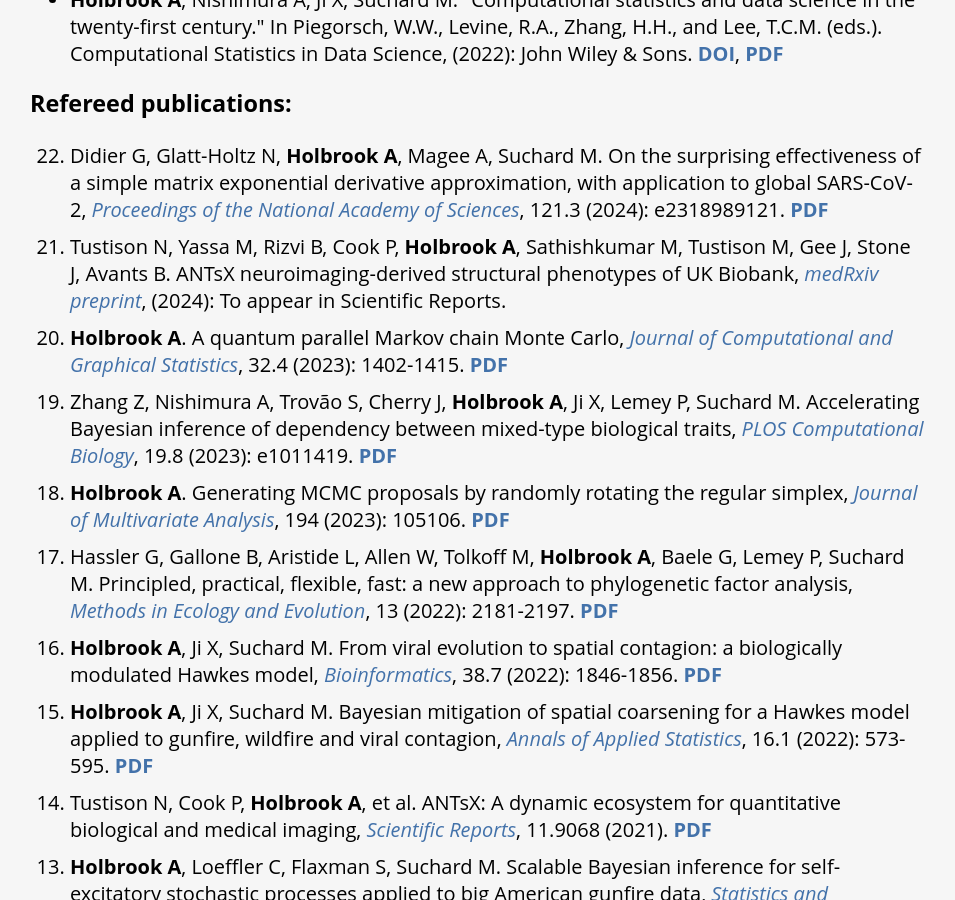
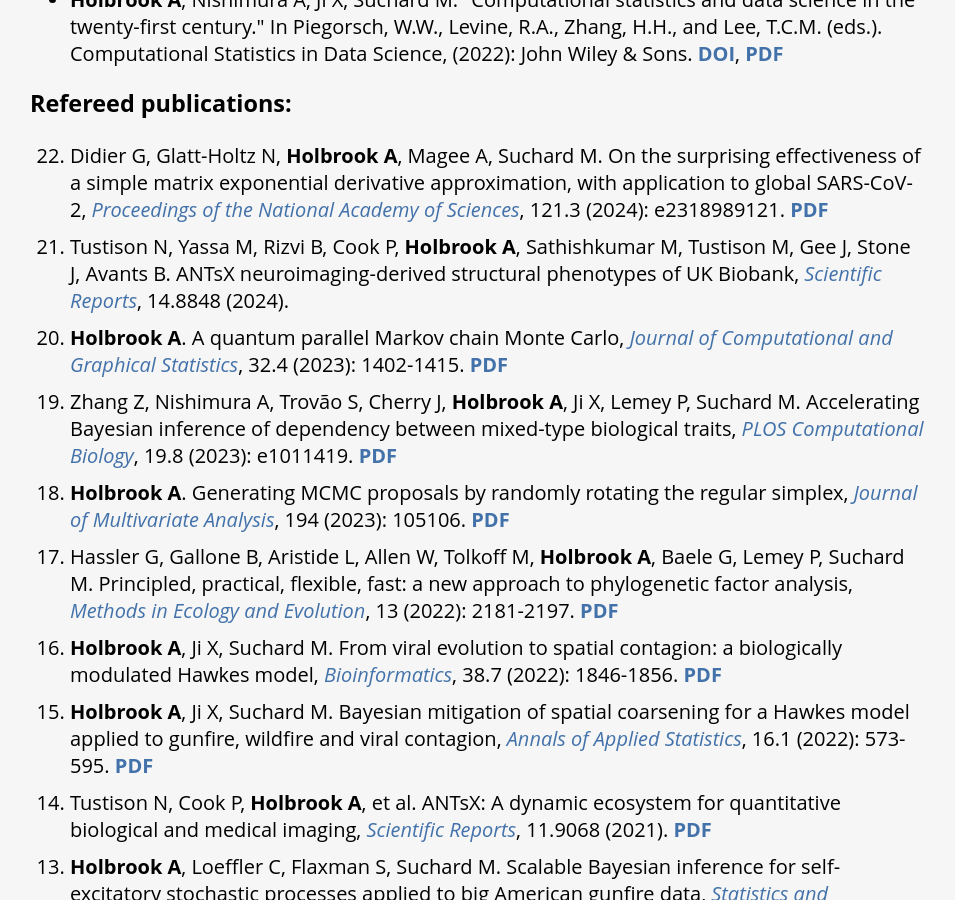
Before and after one commit to andrewjholbrook/andrewjholbrook.github.io, a Jekyll site: the page built from research.html, in a window 1280 px wide and 900 px high, scrolled down 837 px. Shown: the whole window, without its empty margins (162-1117 px from the left). Built offline with Jekyll 4.4.1, drawn with Linux system fonts in a browser that asks for light colours; a style sheet for code colours, icons or effects is not loaded.

Commit message:
Update research.html

```diff
--- a/research.html
+++ b/research.html
@@ -30,7 +30,7 @@ John Wiley & Sons. <b><a href="https://doi.org/10.1002/9781118445112.stat08324"
 
   <ol id="pubs" reversed>
                 <li> Didier G, Glatt-Holtz N, <b>Holbrook A</b>, Magee A, Suchard M. On the surprising effectiveness of a simple matrix exponential derivative approximation, with application to global SARS-CoV-2, <i><a href="https://doi.org/10.1073/pnas.2318989121" target="_blank">Proceedings of the National Academy of Sciences</a></i>, 121.3 (2024): e2318989121. <a href="papers/pnas.pdf" target="_blank"><b>PDF</b></a></li>
-                <li> Tustison N, Yassa M, Rizvi B, Cook P, <b>Holbrook A</b>, Sathishkumar M, Tustison M, Gee J, Stone J, Avants B. ANTsX neuroimaging-derived structural phenotypes of UK Biobank, <i><a href="https://www.medrxiv.org/content/10.1101/2023.01.17.23284693v1" target="_blank">medRxiv preprint</a></i>, (2024): To appear in Scientific Reports.</li>
+                <li> Tustison N, Yassa M, Rizvi B, Cook P, <b>Holbrook A</b>, Sathishkumar M, Tustison M, Gee J, Stone J, Avants B. ANTsX neuroimaging-derived structural phenotypes of UK Biobank, <i><a href="https://doi.org/10.1038/s41598-024-59440-6" target="_blank">Scientific Reports</a></i>, 14.8848 (2024).</li>
         <li><b>Holbrook A</b>. A quantum parallel Markov chain Monte Carlo, <i><a href="https://doi.org/10.1080/10618600.2023.2195890" target="_blank">Journal of Computational and Graphical Statistics</a></i>, 32.4 (2023): 1402-1415. <a href="papers/qpmcmc.pdf" target="_blank"><b>PDF</b></a></li>
         <li>Zhang Z, Nishimura A, Trovão S, Cherry J, <b>Holbrook A</b>, Ji X, Lemey P, Suchard M. Accelerating Bayesian inference of dependency between mixed-type biological traits, <i><a href="https://doi.org/10.1371/journal.pcbi.1011419" target="_blank">PLOS Computational Biology</a></i>, 19.8 (2023): e1011419. <a href="papers/journal.pcbi.1011419.pdf" target="_blank"><b>PDF</b></a></li>
                 <li><b>Holbrook A</b>. Generating MCMC proposals by randomly rotating the regular simplex, <i><a href="https://doi.org/10.1016/j.jmva.2022.105106" target="_blank">Journal of Multivariate Analysis</a></i>, 194 (2023): 105106. <a href="papers/simpl.pdf" target="_blank"><b>PDF</b></a>  </li>
```
